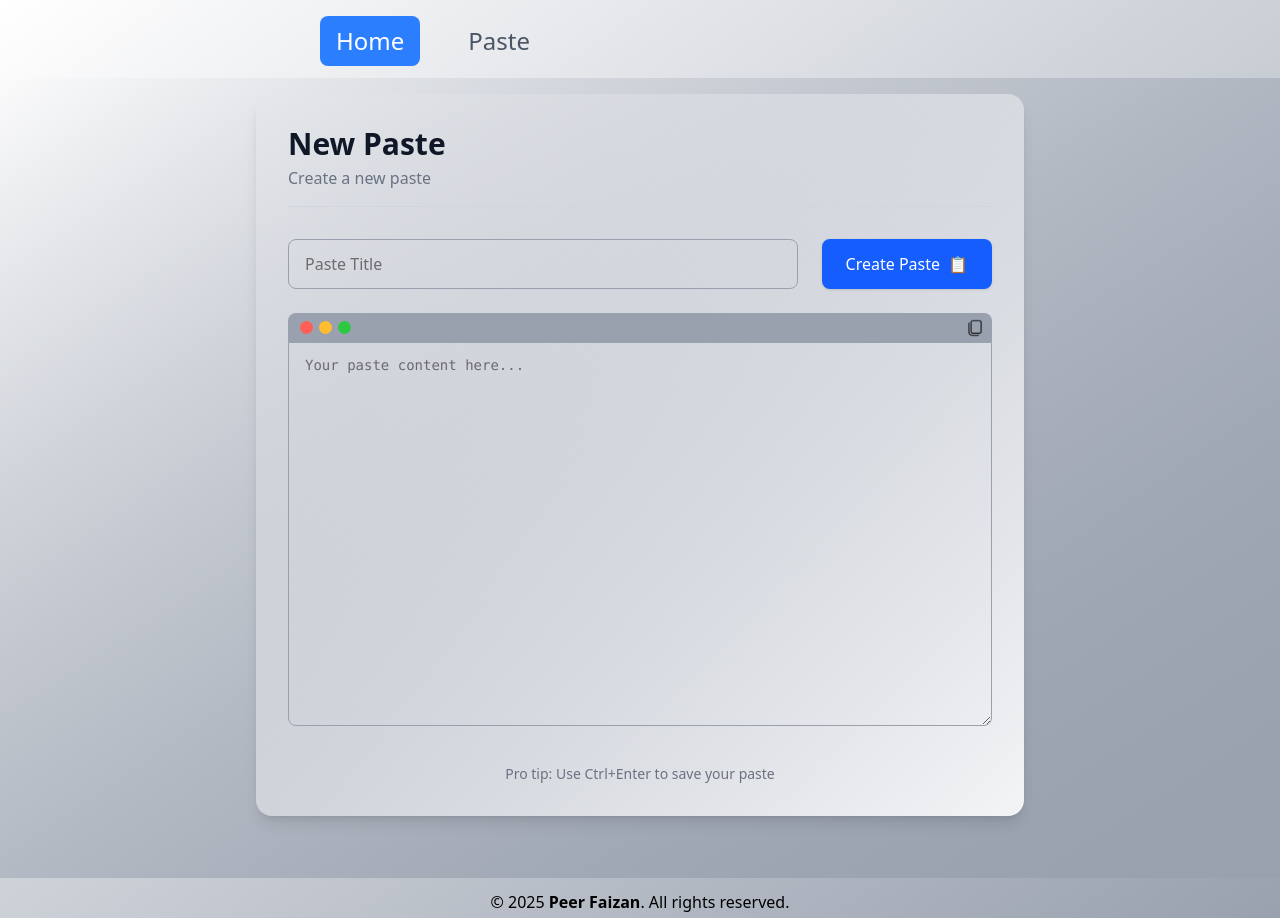
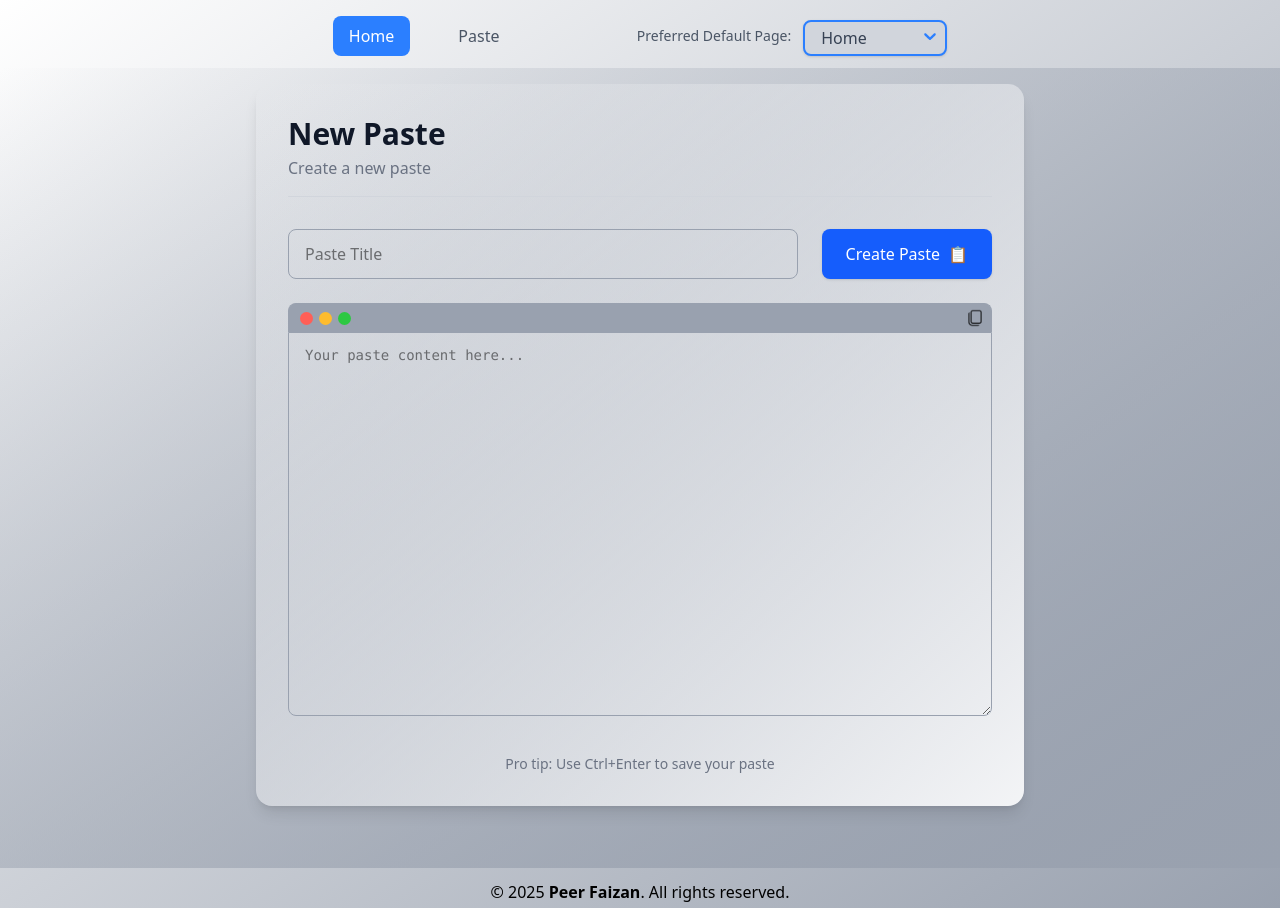
Before and after one commit to Faizan-313/Paste-App, a React (Vite) app: page / in a window 1280 px wide. Built offline with nearby package versions, Linux system fonts and the light colour scheme.

Commit message:
add default page selector

```diff
--- a/src/App.jsx
+++ b/src/App.jsx
@@ -4,7 +4,7 @@ import Home from './components/Home'
 import Paste from './components/Paste'
 import ViewPaste from './components/SinglePaste'
 import Footer from './components/footer'
-// import { createContext, useState, useEffect } from 'react'
+import { useEffect } from 'react'
 
 const router = createBrowserRouter(
   [
@@ -38,31 +38,18 @@ const router = createBrowserRouter(
   ]
 )
 
-// export const DarkModeContext = createContext()
-
 function App() {
-  // const [isDarkMode, setIsDarkMode] = useState(() => {
-  //   const saved = localStorage.getItem('darkMode')
-  //   return saved ? JSON.parse(saved) : window.matchMedia('(prefers-color-scheme: dark)').matches
-  // })
-
-  // useEffect(() => {
-  //   if (isDarkMode) {
-  //     document.documentElement.classList.add('dark')
-  //   } else {
-  //     document.documentElement.classList.remove('dark')
-  //   }
-  //   localStorage.setItem('darkMode', JSON.stringify(isDarkMode))
-  // }, [isDarkMode])
-
-  // const toggleDarkMode = () => setIsDarkMode(prev => !prev)
+  useEffect(()=>{
+    const preferedPage = localStorage.getItem("preferredPage");
+    if(preferedPage && preferedPage != '/'){
+      router.navigate(preferedPage);
+    }
+  },[])
 
   return (
-    // <DarkModeContext.Provider value={{ isDarkMode, toggleDarkMode }}>
       <div className='bg-gradient-to-br from-gray-60 to-gray-400'>
         <RouterProvider router={router} />
       </div>
-    // </DarkModeContext.Provider>
   )
 }
 export default App
--- a/src/components/Navbar.jsx
+++ b/src/components/Navbar.jsx
@@ -1,20 +1,35 @@
-import React, { useState,useEffect } from 'react'
-import { NavLink } from 'react-router-dom'
-// import { DarkModeContext } from '../App'
+import React, { useState, useEffect } from 'react';
+import { NavLink, useLocation } from 'react-router-dom';
+import toast from 'react-hot-toast';
 
 function Navbar() {
-    // const { isDarkMode, toggleDarkMode } = useContext(DarkModeContext)
+    const [preferredPage, setPreferredPage] = useState(() => {
+        return localStorage.getItem("preferredPage") || '/';
+    });
+
+    const handlePageChange = (e) => {
+        const value = e.target.value;
+        localStorage.setItem("preferredPage", value);
+        setPreferredPage(value);
+        toast.success(`Default page set to ${value === '/' ? 'Home' : 'Paste'} 🎯`, {
+            className: 'font-medium text-gray-700',
+            position: 'top-center',
+        });
+    };
 
     return (
-        <div className='flex flex-row sm:mx-[25%] mx-[4%] font-medium pt-4 pb-3 text-blue-500 place-content-between gap-40 sm:text-[1.5rem] text-xl '>
-            <div className='flex gap-4 md:gap-6 lg:gap-8'>
+        <div className='flex flex-row mx-4 sm:mx-4 lg:mx-[26%] font-medium pt-4 pb-3 text-blue-500
+            justify-between items-center gap-4 sm:gap-8 md:gap-12 text-base sm:text-[1.5rem]'>
+
+            {/* Navigation Links */}
+            <div className='flex gap-2 sm:gap-4 md:gap-6 lg:gap-8 flex-shrink-0'>
                 <NavLink
                     to='/'
                     className={({ isActive }) =>
-                        `px-4 py-2 rounded-lg transition-all duration-200 ${isActive
+                        `px-3 py-1 sm:px-4 sm:py-2 rounded-lg transition-all duration-200 ${isActive
                             ? 'bg-blue-500 text-white cursor-default'
                             : 'text-gray-600 hover:bg-gray-200'
-                        }`
+                        } text-sm sm:text-base`
                     }
                 >
                     Home
@@ -22,28 +37,42 @@ function Navbar() {
                 <NavLink
                     to='/paste'
                     className={({ isActive }) =>
-                        `px-4 py-2 rounded-lg transition-all duration-200 ${isActive
+                        `px-3 py-1 sm:px-4 sm:py-2 rounded-lg transition-all duration-200 ${isActive
                             ? 'bg-blue-500 text-white cursor-default'
                             : 'text-gray-600 hover:bg-gray-200'
-                        }`
+                        } text-sm sm:text-base`
                     }
                 >
                     Paste
                 </NavLink>
             </div>
-            {/* <div
-                className={`sm:w-10 sm:h-10 h-8 w-8 flex items-center justify-center rounded-2xl cursor-pointer transition-all duration-300 ${isDarkMode ? 'hover:bg-gray-200' : 'dark:hover:bg-gray-400'}  `}
-                onClick={toggleDarkMode}
-                title={isDarkMode ? 'Dark Mode' : 'Light Mode'}
-            >
-                <img
-                    src={isDarkMode ? '/src/assets/dark-mode.png' : '/src/assets/light-mode.png'}
-                    alt="Mode Toggle"
-                    className="w-7 h-7 object-contain transition-transform duration-300 hover:rotate-[30deg]"
-                />
-            </div> */}
+
+            {/* Preferred Page Selector */}
+            <div className="flex items-center gap-2 sm:gap-3 flex-shrink-0">
+                <span className="text-lg sm:text-sm text-gray-600 hidden sm:inline-block">
+                    Preferred Default Page:
+                </span>
+                <div className="relative">
+                    <select
+                        value={preferredPage}
+                        onChange={handlePageChange}
+                        className="appearance-none pl-3 pr-6 py-1 sm:pl-4 sm:pr-8  rounded-lg bg-gray-300 text-gray-700 cursor-pointer
+                            border-2 border-blue-500 hover:border-blue-600 focus:outline-none
+                            focus:ring-2 focus:ring-blue-500 focus:border-transparent
+                            transition-all duration-200 shadow-sm text-xs sm:text-base w-28 sm:w-36"
+                    >
+                        <option value="/">Home</option>
+                        <option value="/paste">Paste</option>
+                    </select>
+                    <div className="pointer-events-none absolute inset-y-0 right-0 flex items-center px-1 sm:px-2 text-blue-500">
+                        <svg className="w-4 h-4 sm:w-5 sm:h-5 fill-current" viewBox="0 0 20 20">
+                            <path d="M5.516 7.548c0.436-0.446 1.043-0.481 1.576 0l3.908 3.747 3.908-3.747c0.533-0.481 1.141-0.446 1.574 0 0.436 0.445 0.408 1.197 0 1.615-0.406 0.418-4.695 4.502-4.695 4.502-0.217 0.223-0.502 0.335-0.787 0.335s-0.57-0.112-0.789-0.335c0 0-4.287-4.084-4.695-4.502s-0.436-1.17 0-1.615z" />
+                        </svg>
+                    </div>
+                </div>
+            </div>
         </div>
-    )
+    );
 }
 
-export default Navbar
+export default Navbar;
```
Also changed, not shown: 1 other file (tests, documents, lock files or other folders).
